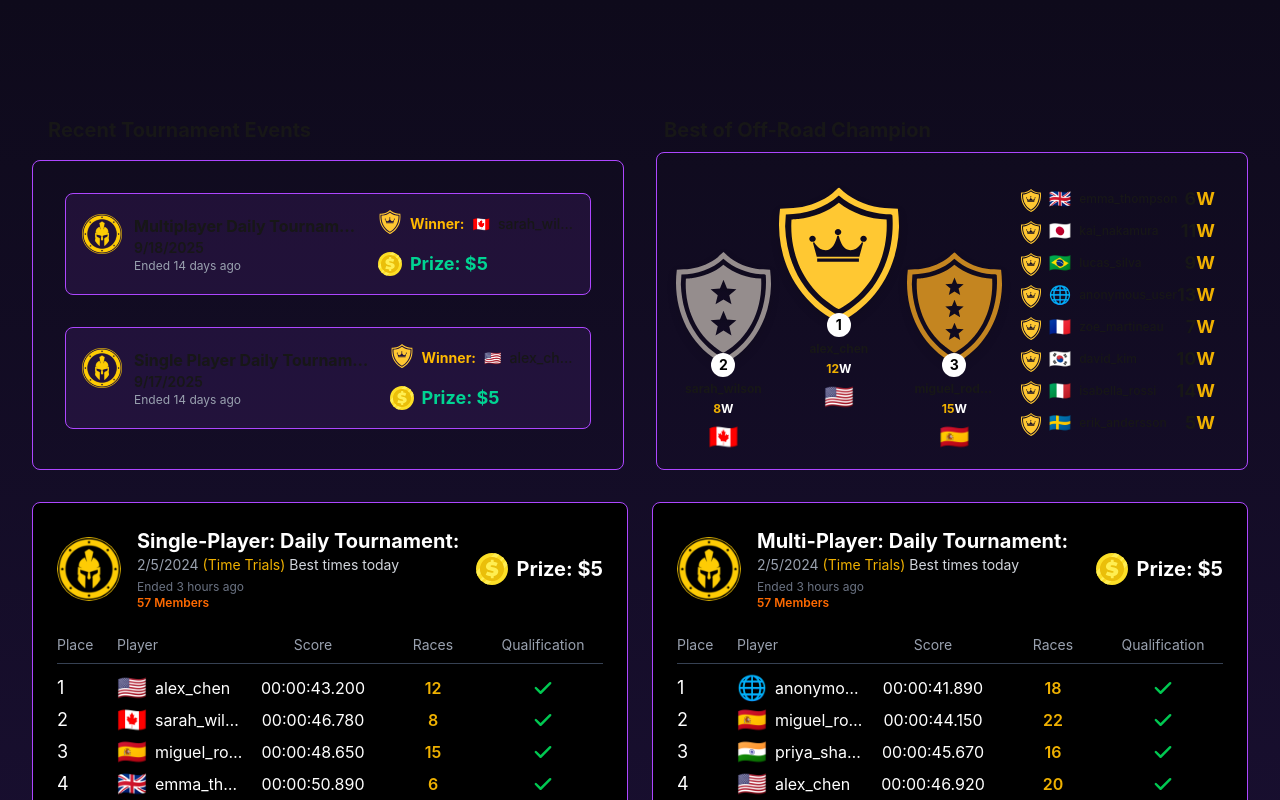
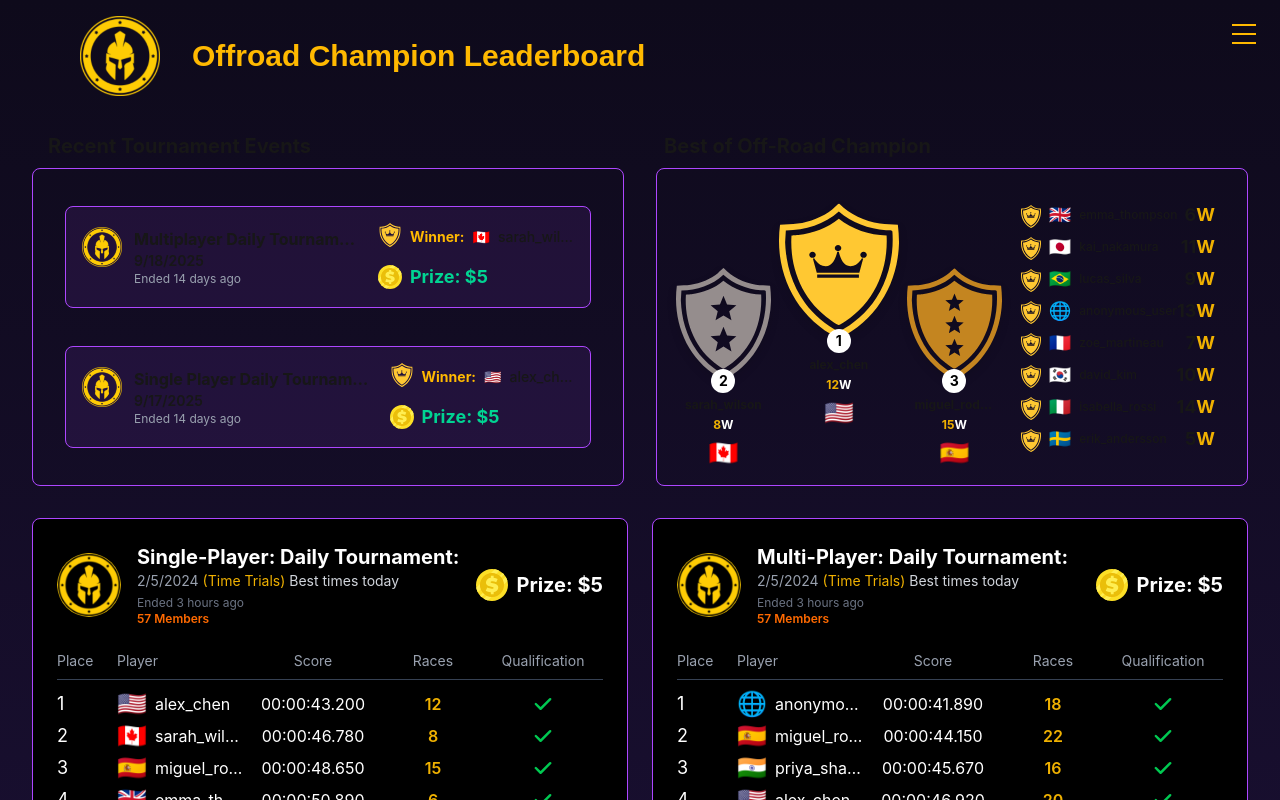
Before and after one commit to icedTet/offroad-champion-leaderboard, a Next.js app: page / in a window 1280 px wide. Shown: the top 800 px of the page. Built offline with nearby package versions, Linux system fonts and the light colour scheme.

Commit message:
add menu

```diff
--- /dev/null
+++ b/src/components/HamburgerMenu.tsx
@@ -0,0 +1,76 @@
+'use client';
+
+import { useState } from 'react';
+import Link from 'next/link';
+
+export function HamburgerMenu() {
+  const [isOpen, setIsOpen] = useState(false);
+
+  return (
+    <>
+      {/* Hamburger Button */}
+      <button
+        onClick={() => setIsOpen(!isOpen)}
+        className="fixed top-4 right-4 z-50 p-2 rounded-md hover:bg-white/10 transition-colors"
+        aria-label="Toggle menu"
+      >
+        <div className="w-6 h-5 flex flex-col justify-between">
+          <span
+            className={`block h-0.5 w-full bg-amber-400 transition-all duration-300 ${
+              isOpen ? 'rotate-45 translate-y-2' : ''
+            }`}
+          />
+          <span
+            className={`block h-0.5 w-full bg-amber-400 transition-all duration-300 ${
+              isOpen ? 'opacity-0' : ''
+            }`}
+          />
+          <span
+            className={`block h-0.5 w-full bg-amber-400 transition-all duration-300 ${
+              isOpen ? '-rotate-45 -translate-y-2' : ''
+            }`}
+          />
+        </div>
+      </button>
+
+      {/* Overlay */}
+      {isOpen && (
+        <div
+          className="fixed inset-0 bg-black/50 z-40 transition-opacity"
+          onClick={() => setIsOpen(false)}
+        />
+      )}
+
+      {/* Sidebar */}
+      <div
+        className={`fixed top-0 right-0 h-full w-64 bg-[#0E0A1B] border-l border-amber-400/20 z-40 transition-transform duration-300 ease-in-out ${
+          isOpen ? 'translate-x-0' : 'translate-x-full'
+        }`}
+      >
+        <nav className="flex flex-col gap-2 p-8 pt-20">
+          <Link
+            href="/"
+            onClick={() => setIsOpen(false)}
+            className="text-white hover:text-amber-400 text-lg font-semibold py-3 px-4 rounded-md hover:bg-white/5 transition-colors"
+          >
+            Home
+          </Link>
+          <Link
+            href="#daily"
+            onClick={() => setIsOpen(false)}
+            className="text-white hover:text-amber-400 text-lg font-semibold py-3 px-4 rounded-md hover:bg-white/5 transition-colors"
+          >
+            Daily Leaderboard
+          </Link>
+          <Link
+            href="#weekly"
+            onClick={() => setIsOpen(false)}
+            className="text-white hover:text-amber-400 text-lg font-semibold py-3 px-4 rounded-md hover:bg-white/5 transition-colors"
+          >
+            Weekly Leaderboard
+          </Link>
+        </nav>
+      </div>
+    </>
+  );
+}
--- a/src/components/v2/RecentEvents/RecentEvents.tsx
+++ b/src/components/v2/RecentEvents/RecentEvents.tsx
@@ -6,11 +6,11 @@ export const RecentEvents = (props: { events: TournamentEvent[] }) => {
   const { events } = props;
   return (
     <div className={`flex flex-col h-full`}>
-      <h4 className="text-xl font-bold font-family-inter pl-2 md:pl-3 lg:pl-4 mb-2 md:mb-3 lg:mb-4">
+      <h4 className="text-xl font-bold font-family-inter pl-2 md:pl-3 lg:pl-4 mb-2 ">
         Recent Tournament Events
       </h4>
       <div
-        className={`flex flex-col gap-4 md:gap-6 lg:gap-8 border border-purple-500 p-4 md:p-6 lg:p-8 rounded-lg font-family-inter flex-1`}
+        className={`flex flex-col gap-4 md:gap-6 lg:gap-8 border border-purple-500 p-4 md:p-6 lg:p-8 rounded-lg font-family-inter flex-1 grow justify-evenly`}
       >
         {events.map((event) => (
           <RecentEvent key={event.id} event={event} />
--- a/src/pages/_app.tsx
+++ b/src/pages/_app.tsx
@@ -1,6 +1,12 @@
 import "@/styles/globals.css";
 import type { AppProps } from "next/app";
+import { HamburgerMenu } from "../components/HamburgerMenu";
 
 export default function App({ Component, pageProps }: AppProps) {
-  return <Component {...pageProps} />;
+  return (
+    <>
+      <HamburgerMenu />
+      <Component {...pageProps} />
+    </>
+  );
 }
--- a/src/pages/_document.tsx
+++ b/src/pages/_document.tsx
@@ -5,6 +5,10 @@ export default function Document() {
     <Html lang="en">
       <Head />
       <body className="antialiased">
+        <header className="flex flex-row items-center gap-4 md:gap-6 lg:gap-8 row-start-2 max-w-7xl w-full absolute top-0 p-4 px-20">
+          <img src={"/logo.png"} alt="Logo" className="xl:h-20 xl:w-20 lg:w-16 lg:h-16 md:h-12 md:w-12 h-10 w-10"/>
+          <h1 className="text-lg xl:text-3xl lg:text-2xl font-bold items-center text-amber-400">Offroad Champion Leaderboard</h1>
+        </header>
         <Main />
         <NextScript />
       </body>
--- a/src/pages/index.tsx
+++ b/src/pages/index.tsx
@@ -51,7 +51,7 @@ export default function Home() {
         </defs>
       </svg>
 
-      <main className="flex flex-col gap-4 md:gap-6 lg:gap-8 row-start-2 max-w-7xl w-full">
+      <main className="flex flex-col gap-4 md:gap-6 lg:gap-8 row-start-2 max-w-7xl w-full pt-4">
         {/* Top Section - Recent Events and Podium */}
         <div className="grid grid-cols-1 lg:grid-cols-2 gap-4 md:gap-6 lg:gap-8 items-stretch">
           <RecentEvents events={dummyEvents} />
```
